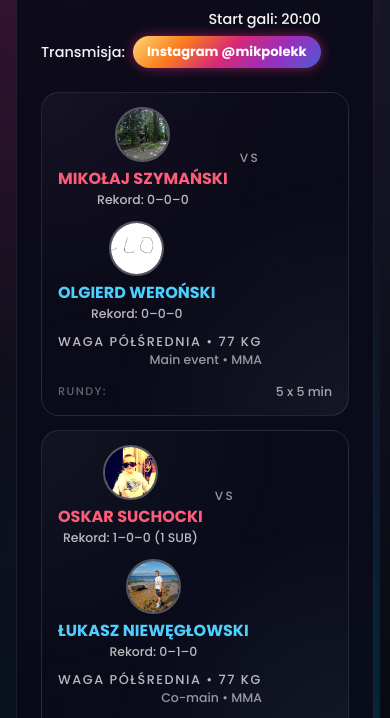
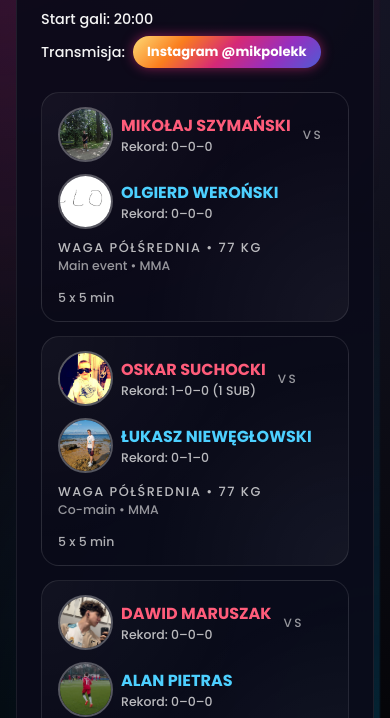
Before and after one commit to szymannsk1/swietasucheg0o, a plain HTML site: page index.html in a window 390 px wide. Shown: the part 119-837 px from the top of the page. Drawn offline with Linux system fonts and the light colour scheme.

Commit message:
Update index.html

```diff
--- a/index.html
+++ b/index.html
@@ -120,7 +120,6 @@
       border-radius: 50%;
       object-fit: cover;
       border: 2px solid rgba(255,255,255,0.3);
-      margin-bottom: 4px;
     }
 
     .fights-list {
@@ -164,10 +163,15 @@
     }
 
     .fighter {
-      min-width: 140px;
+      display: flex;
+      align-items: center;
+      gap: 8px;
+      min-width: 170px;
+    }
+
+    .fighter-info {
       display: flex;
       flex-direction: column;
-      align-items: center;
     }
 
     .fighter-name {
@@ -187,7 +191,7 @@
       opacity: 0.6;
     }
 
-    /* PRAWA STRONA + RUNDY NA DOLE */
+    /* PRAWA STRONA + RUNDY */
     .fight-meta {
       text-align: right;
       font-size: 0.8rem;
@@ -204,22 +208,16 @@
 
     .fight-extra {
       width: 100%;
-      font-size: 0.75rem;
-      opacity: 0.65;
       margin-top: 4px;
+      font-size: 0.78rem;
+      opacity: 0.7;
       display: flex;
-      justify-content: space-between;
-      flex-wrap: wrap;
-      gap: 4px;
+      justify-content: flex-end;
     }
 
-    .label {
-      text-transform: uppercase;
-      letter-spacing: 0.13em;
-      font-size: 0.7rem;
-      opacity: 0.6;
+    .rounds {
+      text-align: right;
     }
-    .rounds { font-size: 0.78rem; }
 
     .footer {
       opacity: 0.6;
@@ -229,6 +227,22 @@
       flex-wrap: wrap;
       gap: 6px;
       font-size: .75rem;
+    }
+
+    @media (max-width: 720px) {
+      .fight-card {
+        align-items: flex-start;
+      }
+      .fight-meta {
+        text-align: left;
+      }
+      .fight-extra {
+        justify-content: flex-start;
+      }
+      .event-meta {
+        align-items: flex-start;
+        text-align: left;
+      }
     }
   </style>
 </head>
@@ -263,16 +277,20 @@
           <div class="fight-main">
             <div class="fighter red">
               <img class="fighter-photo" src="mikolaj.jpg" alt="Mikołaj Szymański">
+              <div class="fighter-info">
                 <div class="fighter-name">Mikołaj Szymański</div>
                 <div class="fighter-record">Rekord: 0–0–0</div>
+              </div>
             </div>
 
             <div class="vs">VS</div>
 
             <div class="fighter blue">
               <img class="fighter-photo" src="olgierd.jpg" alt="Olgierd Weroński">
+              <div class="fighter-info">
                 <div class="fighter-name">Olgierd Weroński</div>
                 <div class="fighter-record">Rekord: 0–0–0</div>
+              </div>
             </div>
           </div>
 
@@ -282,7 +300,6 @@
           </div>
 
           <div class="fight-extra">
-            <span class="label">Rundy:</span>
             <span class="rounds">5 x 5 min</span>
           </div>
         </article>
@@ -292,16 +309,20 @@
           <div class="fight-main">
             <div class="fighter red">
               <img class="fighter-photo" src="oskar.jpg" alt="Oskar Suchocki">
+              <div class="fighter-info">
                 <div class="fighter-name">Oskar Suchocki</div>
                 <div class="fighter-record">Rekord: 1–0–0 (1 SUB)</div>
+              </div>
             </div>
 
             <div class="vs">VS</div>
 
             <div class="fighter blue">
               <img class="fighter-photo" src="lukasz.jpg" alt="Łukasz Niewęgłowski">
+              <div class="fighter-info">
                 <div class="fighter-name">Łukasz Niewęgłowski</div>
                 <div class="fighter-record">Rekord: 0–1–0</div>
+              </div>
             </div>
           </div>
 
@@ -311,7 +332,6 @@
           </div>
 
           <div class="fight-extra">
-            <span class="label">Rundy:</span>
             <span class="rounds">5 x 5 min</span>
           </div>
         </article>
@@ -321,16 +341,20 @@
           <div class="fight-main">
             <div class="fighter red">
               <img class="fighter-photo" src="dawid.jpg" alt="Dawid Maruszak">
+              <div class="fighter-info">
                 <div class="fighter-name">Dawid Maruszak</div>
                 <div class="fighter-record">Rekord: 0–0–0</div>
+              </div>
             </div>
 
             <div class="vs">VS</div>
 
             <div class="fighter blue">
               <img class="fighter-photo" src="alan.jpg" alt="Alan Pietras">
+              <div class="fighter-info">
                 <div class="fighter-name">Alan Pietras</div>
                 <div class="fighter-record">Rekord: 0–0–0</div>
+              </div>
             </div>
           </div>
 
@@ -340,7 +364,6 @@
           </div>
 
           <div class="fight-extra">
-            <span class="label">Rundy:</span>
             <span class="rounds">3 x 5 min</span>
           </div>
         </article>
```
Lines whose indentation alone changed are shown as unchanged.
